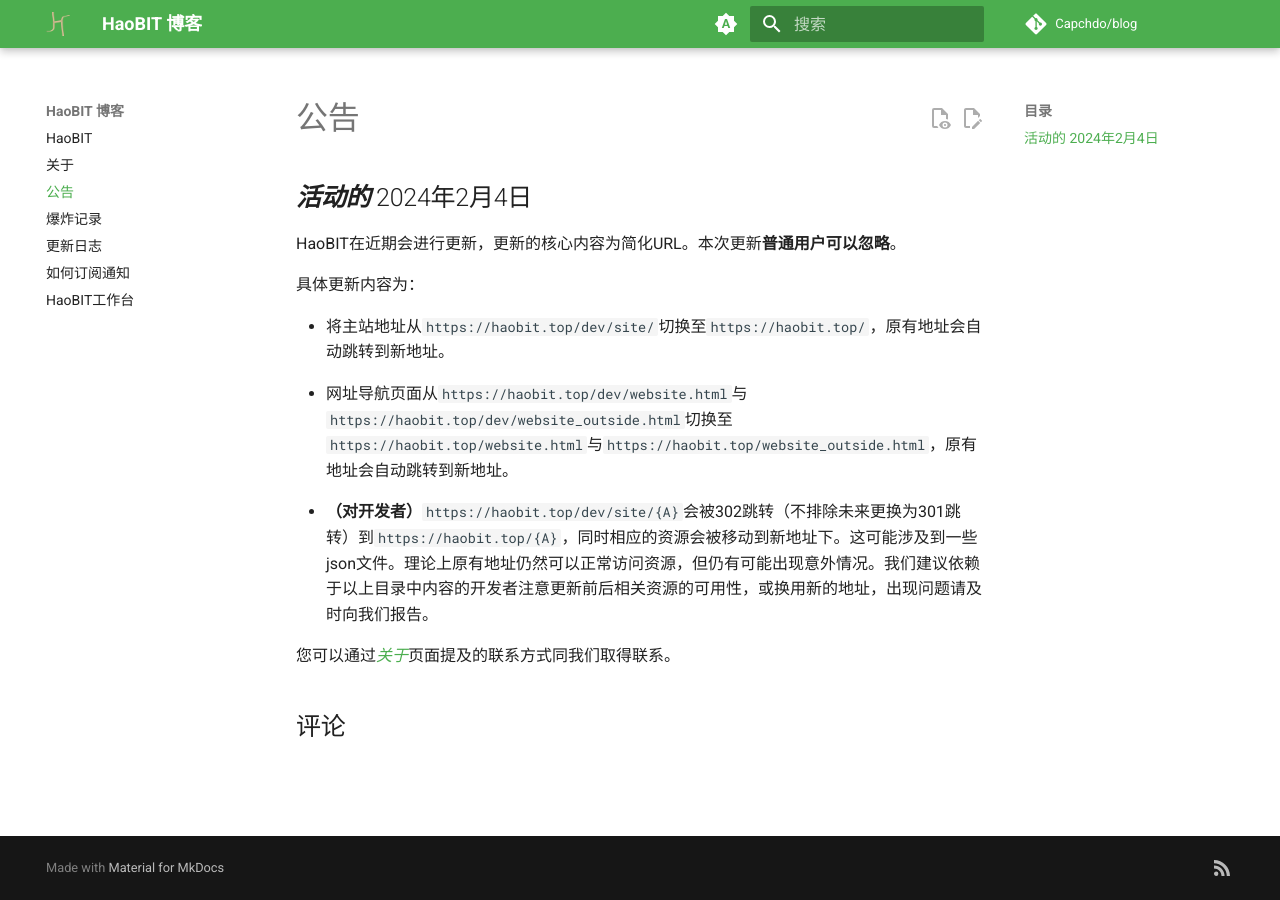
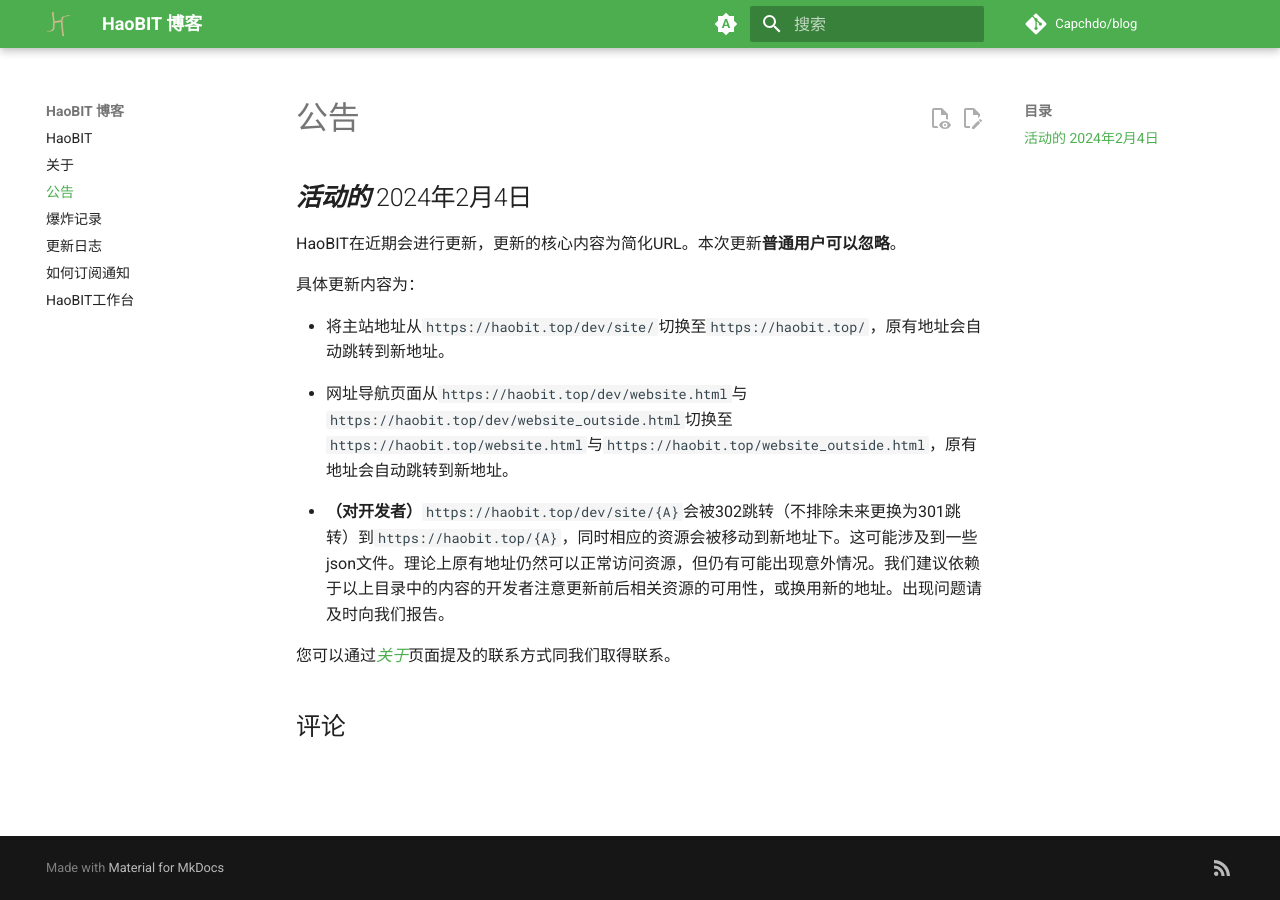
Before and after one commit to Capchdo/blog, an MkDocs documentation site: the page built from docs/bulletin.md, in a window 1280 px wide. Built offline with MkDocs 1.6.1 and Material for MkDocs 9.7.7, drawn with Linux system fonts in a browser that asks for light colours; comment, search, counter and statistics services are not loaded; some of the changed lines change nothing that is shown.

Commit message:
修复修复语病

```diff
--- a/docs/bulletin.md
+++ b/docs/bulletin.md
@@ -10,6 +10,6 @@
 
 - 网址导航页面从`https://haobit.top/dev/website.html`与`https://haobit.top/dev/website_outside.html`切换至`https://haobit.top/website.html`与`https://haobit.top/website_outside.html`，原有地址会自动跳转到新地址。
 
-- **（对开发者）**`https://haobit.top/dev/site/{A}`会被302跳转（不排除未来更换为301跳转）到`https://haobit.top/{A}`，同时相应的资源会被移动到新地址下。这可能涉及到一些json文件。理论上原有地址仍然可以正常访问资源，但仍有可能出现意外情况。我们建议依赖于以上目录中内容的开发者注意更新前后相关资源的可用性，或换用新的地址，出现问题请及时向我们报告。
+- **（对开发者）**`https://haobit.top/dev/site/{A}`会被302跳转（不排除未来更换为301跳转）到`https://haobit.top/{A}`，同时相应的资源会被移动到新地址下。这可能涉及到一些json文件。理论上原有地址仍然可以正常访问资源，但仍有可能出现意外情况。我们建议依赖于以上目录中的内容的开发者注意更新前后相关资源的可用性，或换用新的地址。出现问题请及时向我们报告。
 
 您可以通过[*关于*](./about.md)页面提及的联系方式同我们取得联系。
```
